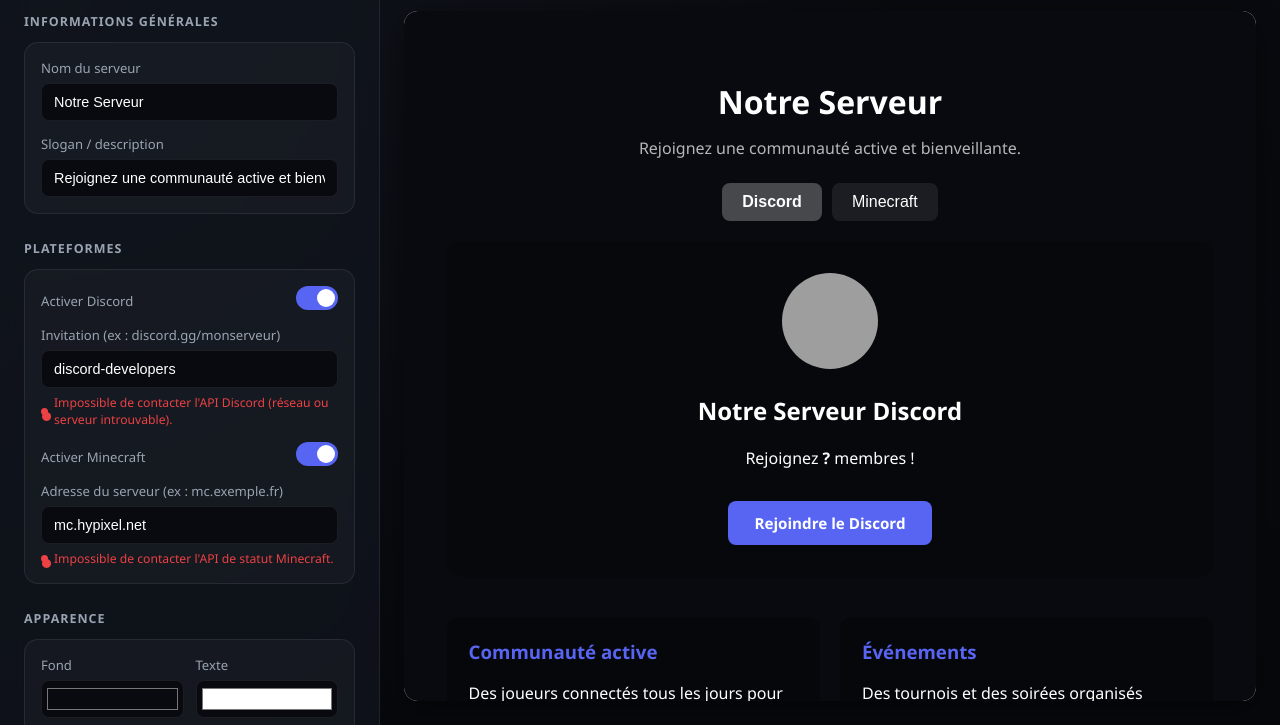
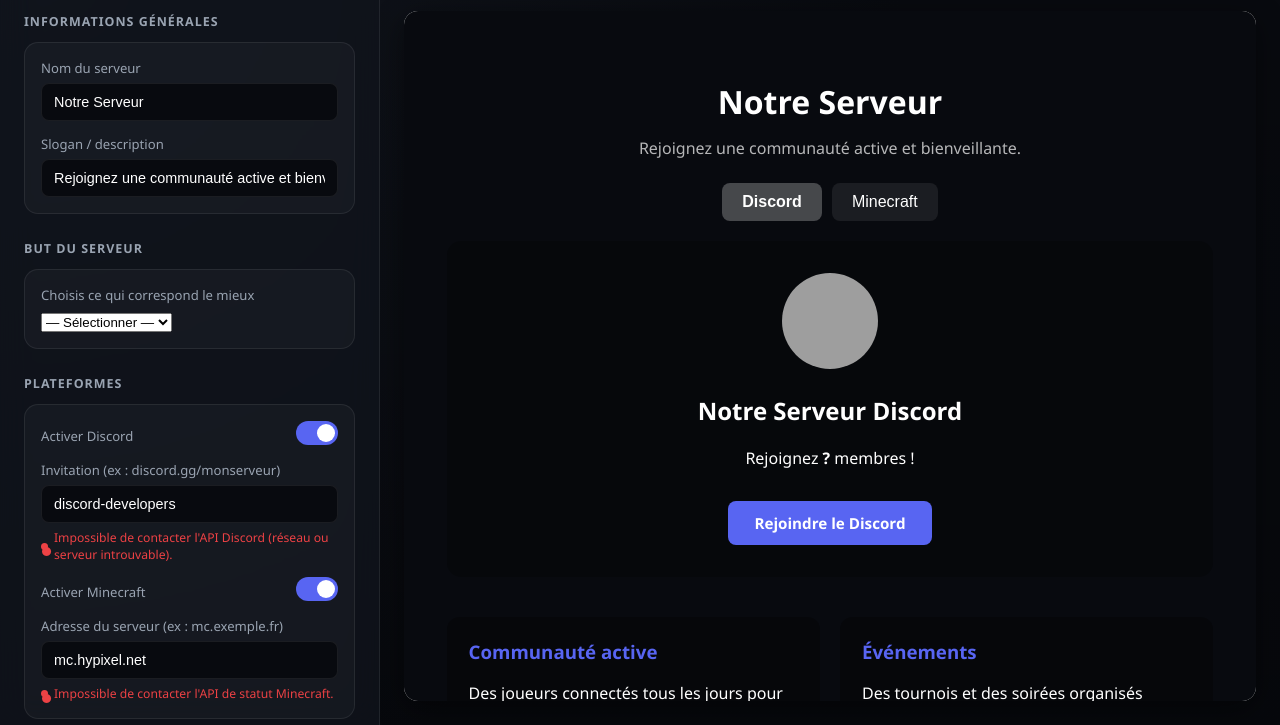
Before and after one commit to leyn06/Generateur-site-web-discord-minecraft, a website with bundled scripts: page index.html in a window 1280 px wide. Shown: the part 75-800 px from the top of the page. Built offline with nearby package versions, Linux system fonts and the light colour scheme; no server answers.

Commit message:
Update index.html

```diff
--- a/index.html
+++ b/index.html
@@ -1,4 +1,3 @@
-
 <!DOCTYPE html>
 <html lang="fr">
 <head>
@@ -29,6 +28,17 @@
       <label for="server-tagline">Slogan / description</label>
       <input type="text" id="server-tagline" placeholder="Une phrase d'accroche">
     </div>
+  </div>
+
+  <h2 class="section-title">But du serveur</h2>
+  <div class="panel">
+    <div class="form-group" style="margin-bottom:0;">
+      <label for="server-purpose">Choisis ce qui correspond le mieux</label>
+      <select id="server-purpose">
+        <option value="">— Sélectionner —</option>
+      </select>
+    </div>
+    <div id="suggestions-panel"></div>
   </div>
 
   <h2 class="section-title">Plateformes</h2>
```
